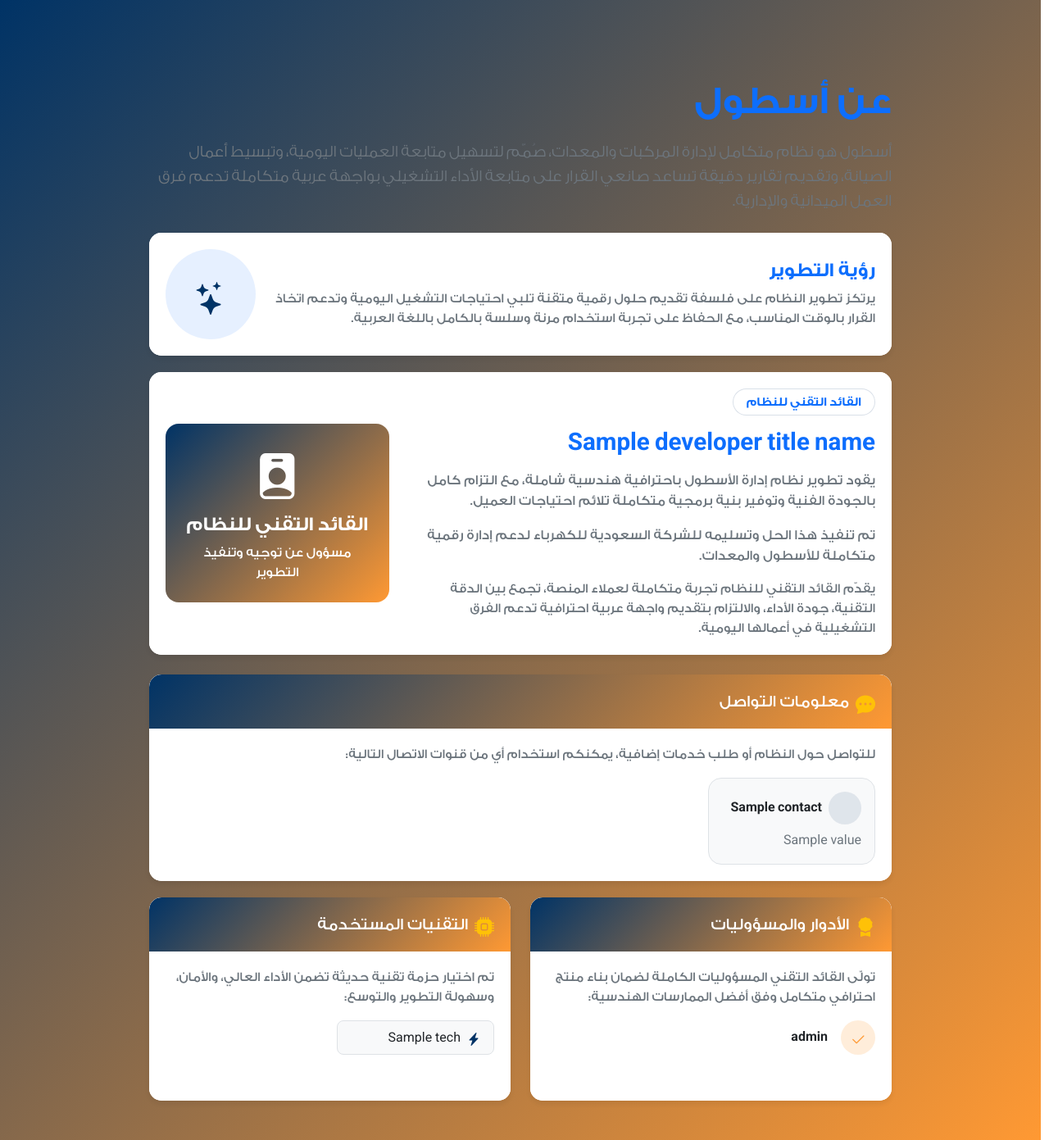
After one commit to MohammedAbusarie/FleetManagementSystem, a Django app: template templates/inventory/about.html in a window 1280 px wide. The commit adds this page. Shown: the whole page at 82% size. Run offline with Django 3.2, Linux system fonts and the light colour scheme; the template is opened without the code that fills it: most values are stand-ins (such as "Sample title", 1, 10 or a date in 2020); some libraries are stand-ins or nearby versions.

Commit message:
About Page - Added

```diff
--- a/inventory/urls.py
+++ b/inventory/urls.py
@@ -35,6 +35,9 @@ urlpatterns = [
     path("generic-tables/<str:model_name>/<int:pk>/delete/",
          views.generic_table_delete_view, name="generic_table_delete"),
 
+    # About Page
+    path("about/", views.about_view, name="about"),
+
     # Secure Media Files
     path("secure-media/<path:path>", views.secure_media_view, name="secure_media"),
 
--- a/inventory/views/__init__.py
+++ b/inventory/views/__init__.py
@@ -25,6 +25,7 @@ from .generic_table_views import (
     generic_table_delete_view,
 )
 from .media_views import secure_media_view
+from .about_views import about_view
 
 # Export all views (maintains backward compatibility)
 __all__ = [
@@ -50,4 +51,5 @@ __all__ = [
     'generic_table_update_view',
     'generic_table_delete_view',
     'secure_media_view',
+    'about_view',
 ]
--- a/templates/base.html
+++ b/templates/base.html
@@ -250,6 +250,9 @@
                 </a>
                 <a class="nav-link {% if 'generic' in request.resolver_match.url_name %}active{% endif %}" href="{% url 'generic_tables' %}" title="الجداول العامة">
                     <i class="bi bi-table"></i> <span>الجداول العامة</span>
+                </a>
+                <a class="nav-link {% if request.resolver_match.url_name == 'about' %}active{% endif %}" href="{% url 'about' %}" title="عن نظام إدارة الأسطول">
+                    <i class="bi bi-info-circle-fill"></i> <span>عن النظام</span>
                 </a>
                 <hr style="border-color: rgba(255, 255, 255, 0.2); margin: 20px 15px;">
                 <a class="nav-link" href="{% url 'logout' %}" title="تسجيل الخروج">
--- /dev/null
+++ b/templates/inventory/about.html
@@ -0,0 +1,161 @@
+{% extends "base.html" %}
+
+{% block title %}عن نظام إدارة الأسطول{% endblock %}
+
+{% block content %}
+<div class="container-fluid py-4 py-md-5">
+    <div class="row justify-content-center">
+        <div class="col-xl-10">
+
+            <div class="mb-4">
+                <h1 class="display-5 fw-bold text-primary mb-3">عن أسطول</h1>
+                <p class="lead text-secondary mb-0">
+                    أسطول هو نظام متكامل لإدارة المركبات والمعدات، صُمّم لتسهيل متابعة العمليات اليومية،
+                    وتبسيط أعمال الصيانة، وتقديم تقارير دقيقة تساعد صانعي القرار على متابعة الأداء التشغيلي
+                    بواجهة عربية متكاملة تدعم فرق العمل الميدانية والإدارية.
+                </p>
+            </div>
+
+
+            <div class="card border-0 shadow mt-4">
+                <div class="card-body d-flex flex-column flex-md-row align-items-md-center justify-content-between gap-3">
+                    <div>
+                        <h4 class="fw-bold mb-2 text-primary">رؤية التطوير</h4>
+                        <p class="mb-0 text-secondary">
+                            يرتكز تطوير النظام على فلسفة تقديم حلول رقمية متقنة تلبي احتياجات التشغيل اليومية وتدعم اتخاذ القرار بالوقت المناسب،
+                            مع الحفاظ على تجربة استخدام مرنة وسلسة بالكامل باللغة العربية.
+                        </p>
+                    </div>
+                    <div class="text-center">
+                        <div class="rounded-circle bg-primary bg-opacity-10 text-primary d-inline-flex align-items-center justify-content-center" style="width: 110px; height: 110px;">
+                            <i class="bi bi-stars fs-1"></i>
+                        </div>
+                    </div>
+                </div>
+            </div>
+
+            <div class="card mb-4 border-0 shadow position-relative overflow-hidden">
+                <div class="card-body p-4 p-md-5">
+                    <div class="row align-items-center g-4">
+                        <div class="col-lg-8">
+                            <div class="text-center text-lg-start">
+                                <span class="badge text-primary fw-semibold px-3 py-2 rounded-pill mb-3" style="background-color: rgba(255, 255, 255, 0.85); border: 1px solid rgba(0, 51, 102, 0.15); font-size: 0.95rem;">
+                                    القائد التقني للنظام
+                                </span>
+                                <h2 class="fw-bold mb-3 text-primary" style="font-size: 1.85rem;">{{ developer_title_name }}</h2>
+                                <p class="text-secondary mb-3" style="font-size: 1.05rem;">
+                                    يقود تطوير نظام إدارة الأسطول باحترافية هندسية شاملة، مع التزام كامل بالجودة الفنية
+                                    وتوفير بنية برمجية متكاملة تلائم احتياجات العميل.
+                                </p>
+                                <p class="text-secondary mb-3" style="font-size: 1.05rem;">
+                                    تم تنفيذ هذا الحل وتسليمه للشركة السعودية للكهرباء لدعم إدارة رقمية متكاملة للأسطول والمعدات.
+                                </p>
+                                <p class="mb-0 text-secondary">
+                                    يقدّم القائد التقني للنظام تجربة متكاملة لعملاء المنصة، تجمع بين الدقة التقنية،
+                                    جودة الأداء، والالتزام بتقديم واجهة عربية احترافية تدعم الفرق التشغيلية في أعمالها اليومية.
+                                </p>
+                            </div>
+                        </div>
+                        <div class="col-lg-4">
+                            <div class="rounded-4 text-white h-100 d-flex flex-column justify-content-center text-center p-4" style="background: var(--gradient-primary, linear-gradient(135deg, #003366 0%, #FF9933 100%));">
+                                <div class="mb-3">
+                                    <i class="bi bi-person-badge-fill display-4"></i>
+                                </div>
+                                <h2 class="h4 fw-bold mb-2">القائد التقني للنظام</h2>
+                                <p class="mb-0">مسؤول عن توجيه وتنفيذ التطوير</p>
+                            </div>
+                        </div>
+                    </div>
+                </div>
+            </div>
+
+            <div class="card border-0 shadow mt-4">
+                <div class="card-header d-flex align-items-center">
+                    <i class="bi bi-chat-dots-fill fs-4 me-2 text-warning"></i>
+                    <h3 class="h5 mb-0 text-white">معلومات التواصل</h3>
+                </div>
+                <div class="card-body">
+                    <p class="text-secondary">
+                        للتواصل حول النظام أو طلب خدمات إضافية، يمكنكم استخدام أي من قنوات الاتصال التالية:
+                    </p>
+                    <div class="row g-3">
+                        {% for contact in contacts %}
+                            <div class="col-md-6 col-xl-3">
+                                <a {% if contact.href %}href="{{ contact.href }}"{% endif %} class="text-decoration-none d-block h-100" {% if contact.is_external %}target="_blank" rel="noopener noreferrer"{% endif %}>
+                                    <div class="border rounded-4 p-3 h-100 bg-body-tertiary">
+                                        <div class="d-flex align-items-center mb-2">
+                                                    <span class="rounded-circle d-inline-flex align-items-center justify-content-center me-2" style="width: 40px; height: 40px; background-color: rgba(0, 51, 102, 0.1); color: var(--color-primary, #003366);">
+                                                <i class="{{ contact.icon }}"></i>
+                                            </span>
+                                            <span class="fw-bold text-dark">{{ contact.label }}</span>
+                                        </div>
+                                        <p class="mb-0 text-secondary {% if contact.is_ltr %}english-display{% endif %}" {% if contact.is_ltr %}dir="ltr" lang="en"{% endif %}>
+                                            {{ contact.value }}
+                                        </p>
+                                    </div>
+                                </a>
+                            </div>
+                        {% endfor %}
+                    </div>
+                </div>
+            </div>
+
+
+            <div class="row g-4">
+                <div class="col-lg-6">
+                    <div class="card border-0 shadow h-100">
+                        <div class="card-header d-flex align-items-center">
+                            <i class="bi bi-award-fill fs-4 me-2 text-warning"></i>
+                            <h3 class="h5 mb-0 text-white">الأدوار والمسؤوليات</h3>
+                        </div>
+                        <div class="card-body">
+                            <p class="text-secondary">
+                                تولّى القائد التقني المسؤوليات الكاملة لضمان بناء منتج احترافي متكامل وفق أفضل الممارسات الهندسية:
+                            </p>
+                            <ul class="list-unstyled mb-0">
+                                {% for role in roles %}
+                                    <li class="d-flex align-items-center mb-3">
+                                        <span class="rounded-circle d-inline-flex align-items-center justify-content-center me-3" style="width: 42px; height: 42px; background-color: rgba(255, 153, 51, 0.18); color: var(--color-accent, #FF9933);">
+                                            <i class="bi bi-check2 fs-5"></i>
+                                        </span>
+                                        <span class="fw-semibold">{{ role }}</span>
+                                    </li>
+                                {% endfor %}
+                            </ul>
+                        </div>
+                    </div>
+                </div>
+
+                <div class="col-lg-6">
+                    <div class="card border-0 shadow h-100">
+                        <div class="card-header d-flex align-items-center">
+                            <i class="bi bi-cpu-fill fs-4 me-2 text-warning"></i>
+                            <h3 class="h5 mb-0 text-white">التقنيات المستخدمة</h3>
+                        </div>
+                        <div class="card-body">
+                            <p class="text-secondary">
+                                تم اختيار حزمة تقنية حديثة تضمن الأداء العالي، والأمان، وسهولة التطوير والتوسع:
+                            </p>
+                            <div class="row g-3">
+                                {% for tech in technologies %}
+                                    <div class="col-sm-6">
+                                        <div class="border rounded-3 px-3 py-2 h-100 d-flex align-items-center bg-body-tertiary">
+                                            <i class="bi bi-lightning-charge-fill text-primary me-2"></i>
+                                            <span class="fw-semibold english-display" dir="ltr" lang="en">{{ tech }}</span>
+                                        </div>
+                                    </div>
+                                {% endfor %}
+                            </div>
+                        </div>
+                    </div>
+                </div>
+            </div>
+
+
+
+
+
+        </div>
+    </div>
+</div>
+{% endblock %}
```
Also changed, not shown: inventory/views/about_views.py (added, +66 -0 lines).
